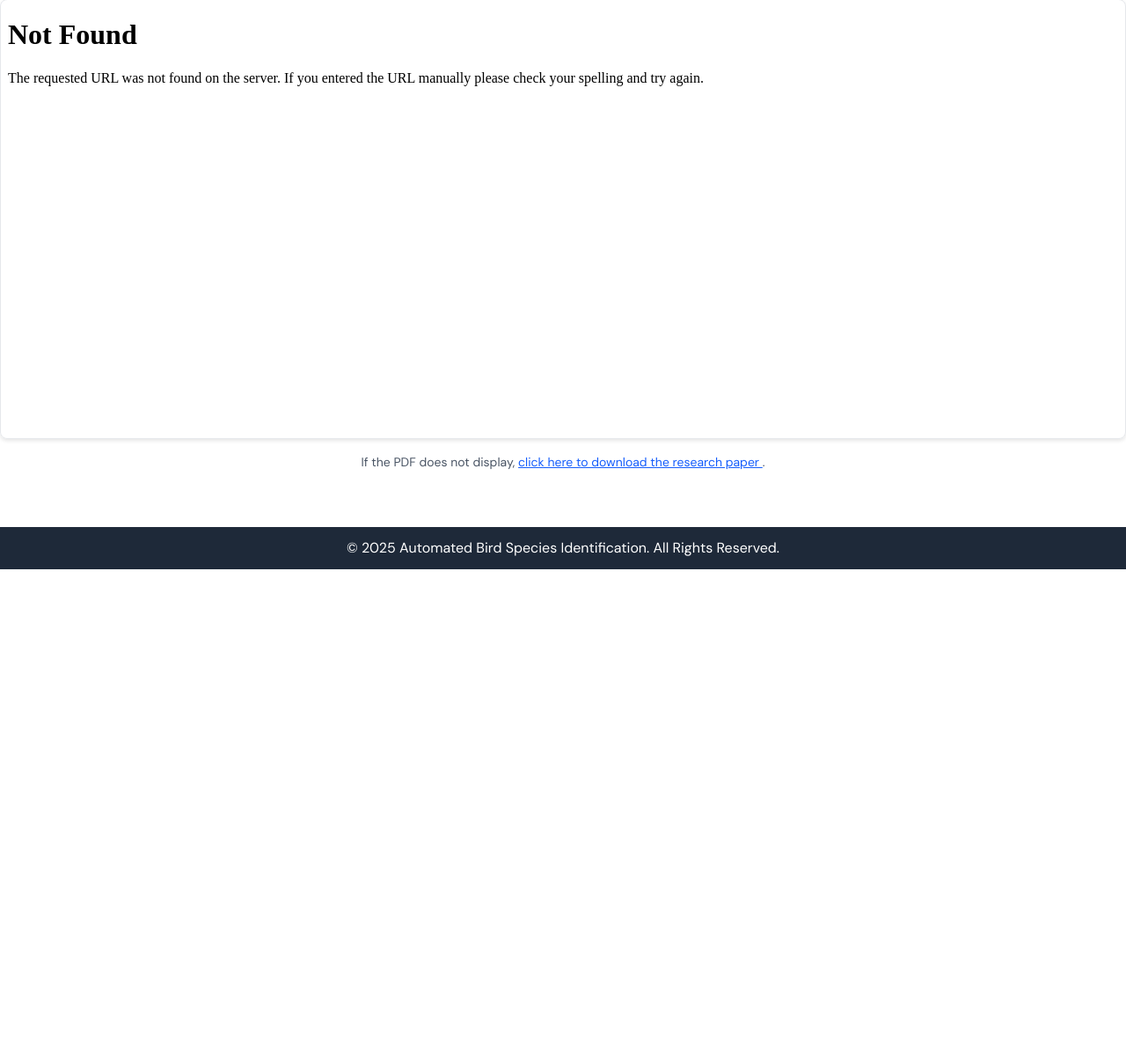
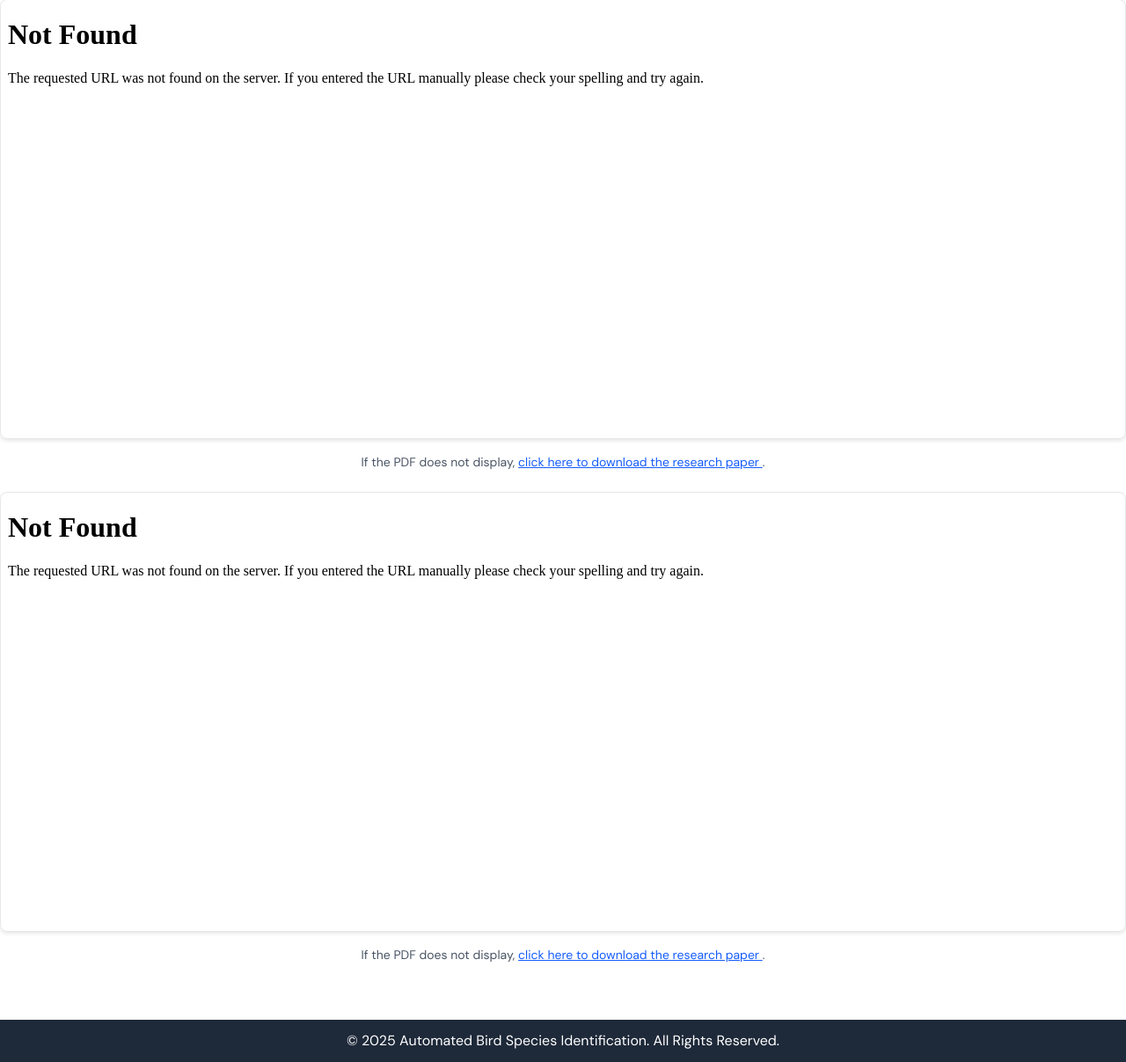
Before and after one commit to Bhushan0009/bird-identification-system, a Flask app: page /about in a window 1280 px wide. Shown: the part 845-2052 px from the top of the page at 88% size. Before the commit the page ends 1492 px from the top, so only its background shows below. Run offline with Flask 3, Linux system fonts and the light colour scheme; parts of the project's set-up code (start-up, migrations or seed data) failed here and were passed over.

Commit message:
Update about.html

```diff
--- a/templates/about.html
+++ b/templates/about.html
@@ -147,9 +147,10 @@
     <section class="py-16">
         <div class="text-center">
             <h2 class="text-3xl font-bold text-gray-900 mb-10">Research Paper</h2>
+            <div>
                 <div class="mt-6">
                     <iframe
-                    src="{{url_for('static', filename='papers/research-paper.pdf')}}"
+                        src="{{url_for('static', filename='papers/IJCRT.pdf')}}"
                         class="pdf-preview"
                         title="Research Paper Preview"
                     ></iframe>
@@ -157,13 +158,32 @@
                     <p class="mt-4 text-sm text-gray-600">
                         If the PDF does not display,
                         <a
-                        href="{{url_for('static', filename='papers/research-paper.pdf')}}"
+                            href="{{url_for('static', filename='papers/IJCRT.pdf')}}"
                             class="text-blue-600 hover:text-blue-800 underline"
                             target="_blank"
                         >
                             click here to download the research paper
                         </a>.
                     </p>
+                </div>
+                <div class="mt-6">
+                    <iframe
+                        src="{{url_for('static', filename='papers/IJSREM.pdf')}}"
+                        class="pdf-preview"
+                        title="Research Paper Preview"
+                    ></iframe>
+                    <!-- Fallback link in case the PDF doesn't display -->
+                    <p class="mt-4 text-sm text-gray-600">
+                        If the PDF does not display,
+                        <a
+                            href="{{url_for('static', filename='papers/IJSREM.pdf')}}"
+                            class="text-blue-600 hover:text-blue-800 underline"
+                            target="_blank"
+                        >
+                            click here to download the research paper
+                        </a>.
+                    </p>
+                </div>
             </div>
         </div>
     </section>
```
Lines whose indentation alone changed are shown as unchanged.
